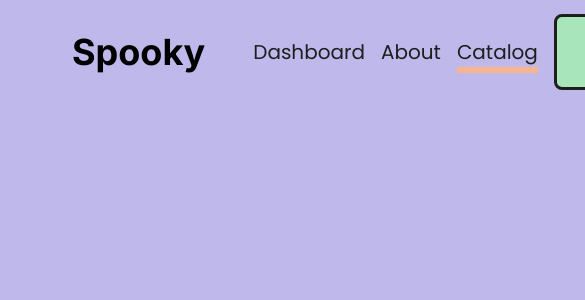
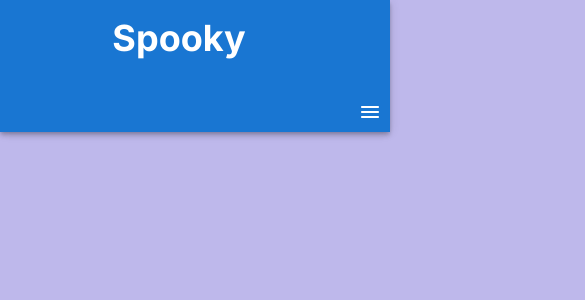
Before and after one commit to stephen-kernan/spooky-list, a Next.js app: page /catalog in a window 390 px wide. Shown: the top 300 px of the page, 585 px wide, since content can reach past the window. Built offline with nearby package versions, Linux system fonts and the light colour scheme.

Commit message:
LTC-43: Made NavBar Responsive (#14)
* LTC-43: Made NavBar Responsive

* LTC-43 -- Fix Tests

```diff
--- a/src/components/NavBar/NavBar.module.scss
+++ b/src/components/NavBar/NavBar.module.scss
@@ -1,18 +1,24 @@
 .navBar {
   display: flex;
+  flex-flow: row;
   gap: 1rem;
   align-items: center;
-  margin-inline: 4.5em;
+  position: relative;
+  background-color: transparent;
+  box-shadow: none;
+  color: var(--black-cat);
 }
 
 .buttonWrapper {
-  margin-left: auto;
+  margin-top: auto;
+  margin-bottom: 1rem;
 }
 
 .navTitle {
   font-size: 2.25rem;
   margin-right: 2rem;
   font-family: var(--headingfont);
+  margin-block: 1rem;
 }
 
 .navText {
@@ -22,8 +28,29 @@
   text-decoration: none;
   border-bottom: 6px solid transparent;
   padding-top: 6px;
+  width: min-content;
 }
 
 .active {
   border-bottom: 6px solid var(--pumpkin);
 }
+
+.css-4t3x6l-MuiPaper-root-MuiDrawer-paper {
+  background-color: var(--grimace);
+}
+
+.drawer {
+  padding-inline: 2rem;
+}
+
+@media (min-width: 768px) {
+
+  .buttonWrapper {
+    margin-left: auto;
+  }
+
+  .navLinks {
+    display: flex;
+    gap: 1rem;
+  }
+}
--- a/src/components/NavBar/NavBar.tsx
+++ b/src/components/NavBar/NavBar.tsx
@@ -1,13 +1,16 @@
 'use client'
 import React from 'react'
+import { MenuRounded } from '@mui/icons-material'
 import styles from './NavBar.module.scss'
 import { Button } from '@/components/Button/Button'
+import { AppBar, Box, Drawer, IconButton } from '@mui/material'
 
 interface NavBarProps {
   currentPage: string
 }
 
 export const NavBar = ({ currentPage }: NavBarProps): JSX.Element => {
+  const [drawerOpen, setDrawerOpen] = React.useState(false)
   const navLinks = [
     { link: '/dashboard', text: 'Dashboard' },
     { link: '/about', text: 'About' },
@@ -18,9 +21,15 @@ export const NavBar = ({ currentPage }: NavBarProps): JSX.Element => {
     window.location.href = '/sign-up'
   }
 
+  const toggleDrawer = (open: boolean): void => {
+    setDrawerOpen(open)
+  }
+
   return (
-      <nav className={styles.navBar} data-testid={'nav-bar'}>
+      <>
+          <AppBar component={'nav'} className={styles.navBar} data-testid={'nav-bar'}>
               <h1 className={styles.navTitle}>Spooky</h1>
+              <Box className={styles.navLinks} sx={{ display: { xs: 'none', md: 'flex' } }}>
                   {navLinks.map(link => (
                       <a
                           data-testid={`nav-link-${link.text}`}
@@ -31,9 +40,57 @@ export const NavBar = ({ currentPage }: NavBarProps): JSX.Element => {
                           {link.text}
                       </a>
                   ))}
-          <div className={styles.buttonWrapper}>
+              </Box>
+              <Box className={styles.buttonWrapper} sx={{ display: { xs: 'none', md: 'block' } }}>
                   <Button text={'Sign Up'} onClick={redirectToSignUp} />
-          </div>
-      </nav>
+              </Box>
+              <IconButton
+                  color="inherit"
+                  aria-label="open drawer"
+                  edge="start"
+                  onClick={() => { toggleDrawer(true) }}
+                  sx={{ ml: 'auto', display: { md: 'none' } }}
+              >
+                  <MenuRounded />
+              </IconButton>
+
+          </AppBar>
+          <Box component="nav">
+              <Drawer
+                  // container={container}
+                  className={styles.drawer}
+                  variant="temporary"
+                  open={drawerOpen}
+                  onClose={() => { toggleDrawer(false) }}
+                  ModalProps={{
+                    keepMounted: true // Better open performance on mobile.
+                  }}
+                  sx={{
+                    display: { xs: 'block', md: 'none' },
+                    '& .MuiDrawer-paper': {
+                      boxSizing: 'border-box',
+                      width: '70%',
+                      paddingInline: '2rem',
+                      backgroundColor: 'var(--grimace)',
+                      borderRight: '3px solid var(--black-cat)'
+                    }
+                  }}
+              >
+                  <h1 className={styles.navTitle}>Spooky</h1>
+                  {navLinks.map(link => (
+                      <a
+                          className={`${styles.navText} ${(link.text === currentPage) ? styles.active : ''}`}
+                          href={link.link}
+                          key={link.link}
+                      >
+                          {link.text}
+                      </a>
+                  ))}
+                  <Box className={styles.buttonWrapper} >
+                      <Button text={'Sign Up'} onClick={redirectToSignUp} />
+                  </Box>
+              </Drawer>
+          </Box>
+      </>
   )
 }
```
Lines whose indentation alone changed are shown as unchanged.
